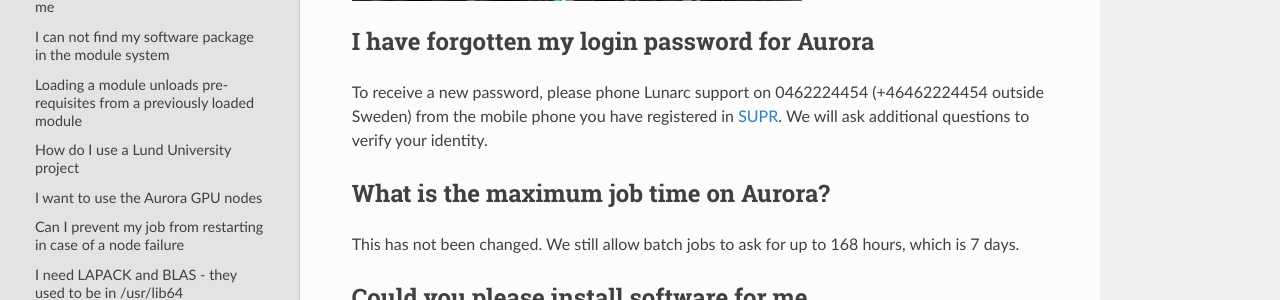
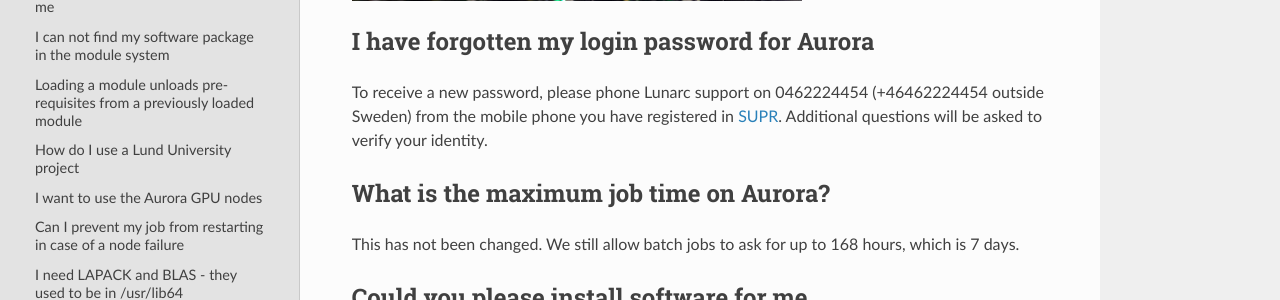
Before and after one commit to lunarc/lunarc_docs, an MkDocs documentation site: the page built from docs/aurora_faq.md, in a window 1280 px wide and 900 px high, scrolled down 309 px. Shown: the part 151-451 px from the top of the window. Built offline with MkDocs 1.6.1, drawn with Linux system fonts in a browser that asks for light colours; nearby versions of some CDN libraries; old or Windows-style settings are respelled for this version of MkDocs.

Commit message:
rephrase

```diff
--- a/docs/aurora_faq.md
+++ b/docs/aurora_faq.md
@@ -4,7 +4,7 @@
 ![Node icon](images/node_icon.jpg "Node icon")
 
 ## I have forgotten my login password for Aurora
-To receive a new password, please phone Lunarc support on 0462224454 (+46462224454 outside Sweden) from the mobile phone you have registered in [SUPR](https://supr.snic.se/person/).  We will ask additional questions to verify your identity.
+To receive a new password, please phone Lunarc support on 0462224454 (+46462224454 outside Sweden) from the mobile phone you have registered in [SUPR](https://supr.snic.se/person/).  Additional questions will be asked to verify your identity.
 
 ## What is the maximum job time on Aurora?
 This has not been changed.  We still allow batch jobs to ask for up to 168 hours, which is 7 days.
```
